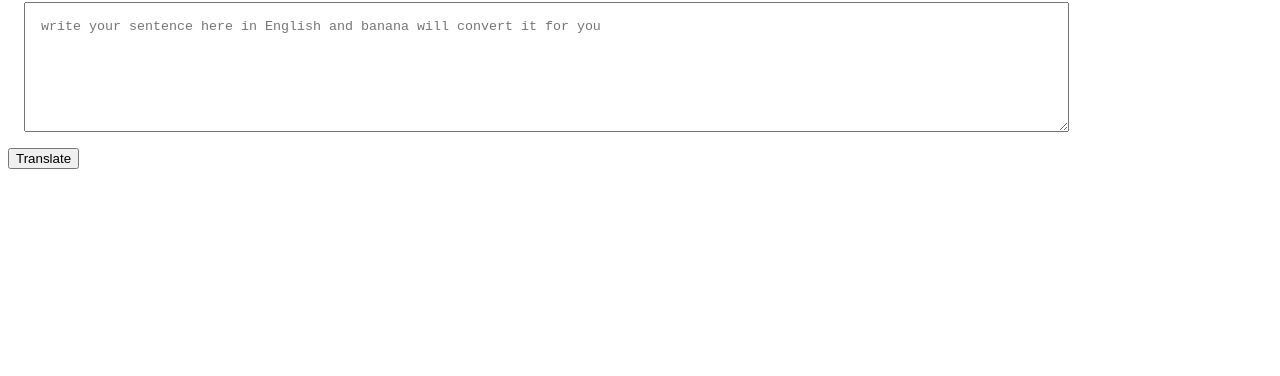
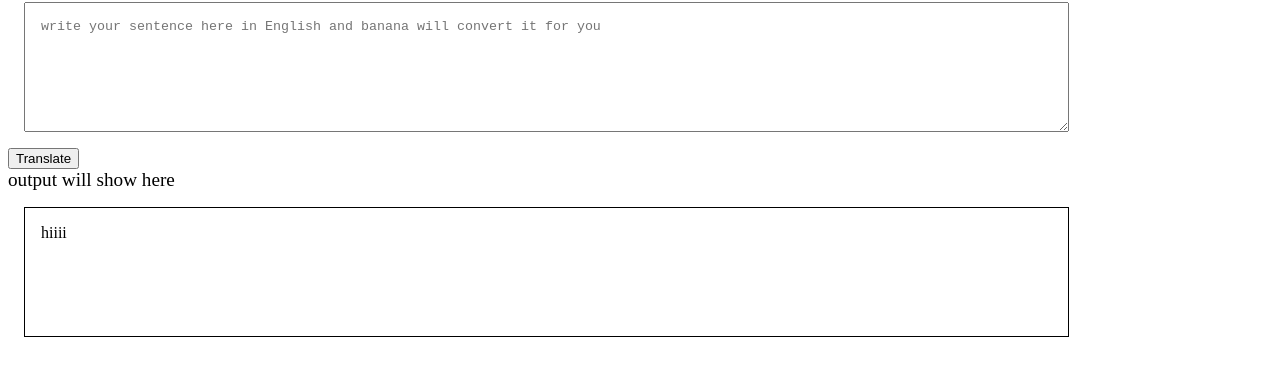
Before and after one commit to sonam23Pathak/neogcamp-banana-speak, a plain HTML site: page index.html in a window 1280 px wide. Both pictures are taken after a click on the button "Translate". Shown: the part 78-454 px from the top of the page. Drawn offline with Linux system fonts and the light colour scheme; no server answers.

Commit message:
added input and output

```diff
--- a/app.js
+++ b/app.js
@@ -1,7 +1,17 @@
-var btnTranslate = document.querySelector("#btnTranslate");
-var txtInput = document.querySelector("#txt-input");
+const btnTranslate = document.querySelector("#btn-translate");
+const txtInput = document.querySelector("#txt-input");
+const output = document.querySelector("#output");
 
-console.log("txtinput")
-btnTranslate.addEventListener("click", function clickEventHandler() {
-     console.log("Clicked!")
-})
+const serverURL = "https://api.funtranslations.com/translate/minion.json" + "?text=Hello sonam";
+
+function clickHandler() {
+
+     output.innerText = "hiiii"
+
+
+     fetch(serverURL)
+          .then(response => response.json())
+          .then(data => output.innerText = data.contents.translated)
+}
+
+btnTranslate.addEventListener("click", clickHandler);
--- a/index.html
+++ b/index.html
@@ -1,5 +1,6 @@
 <!DOCTYPE html>
 <html lang="en">
+
 <head>
     <meta charset="UTF-8">
     <meta http-equiv="X-UA-Compatible" content="IE=edge">
@@ -13,19 +14,36 @@
             margin: 1rem;
             padding: 1rem;
         }
+
+        #output {
+
+            border: 1px solid black;
+            width: 80%;
+            height: 12vh;
+            display: block;
+            margin: 1rem;
+            padding: 1rem;
+
+        }
     </style>
 </head>
+
 <body>
 
-<h1>talk banana</h1>
-<textarea id = "txt-input"
-placeholder="write your sentence here in English and banana will convert it for you " ></textarea>
-<button id="btn-translate">Translate</button>
-<script src="app.js" type="text/javascript"></script>
+
+    <h1>talk banana</h1>
+    <textarea id="txt-input"
+        placeholder="write your sentence here in English and banana will convert it for you "></textarea>
+    <button id="btn-translate">Translate</button>
+
+    <div style="font-size: larger;">output will show here </div>
+    <div id="output"></div>
+    <script src="app.js" type="text/javascript"></script>
 
 
 
 
 
 </body>
+
 </html>
```
